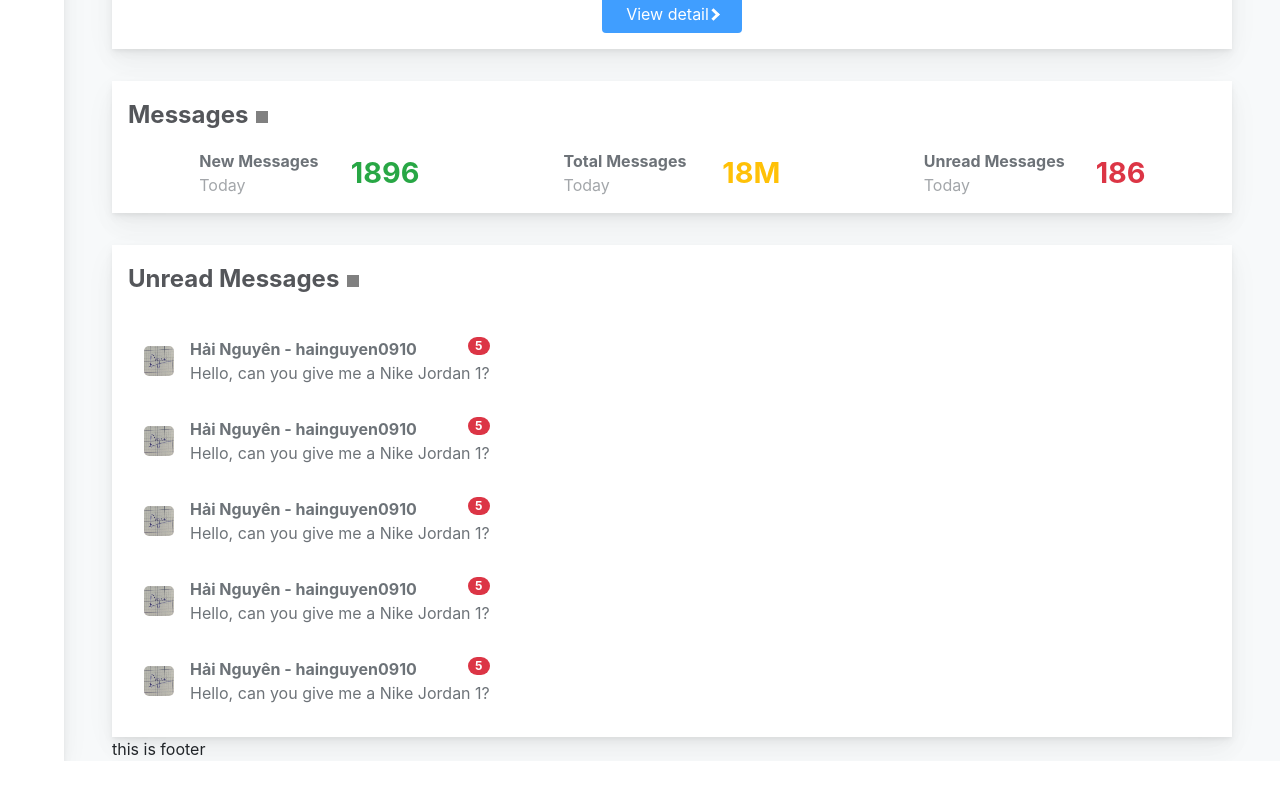
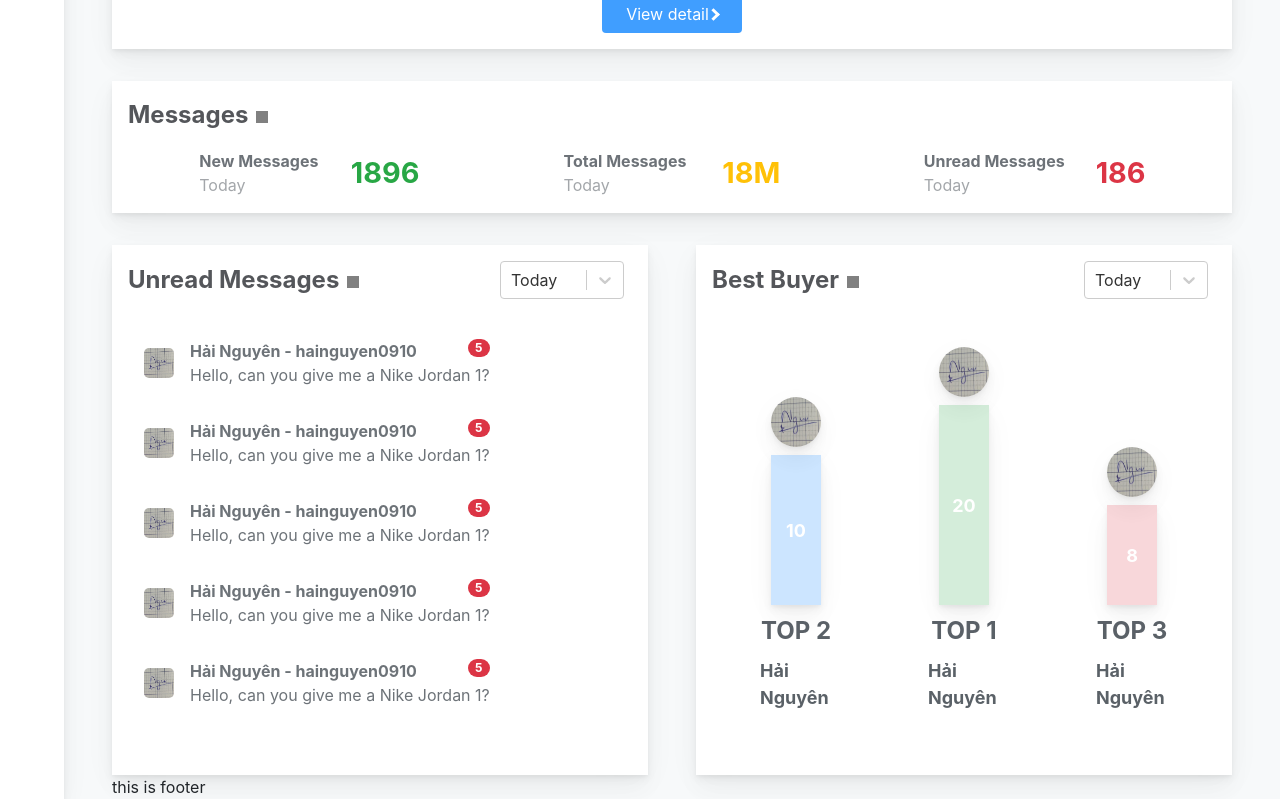
Before and after one commit to hainguyen0910/shoes-shop-admin, a React app: page / in a window 1280 px wide. Shown: the part 1892-2691 px from the top of the page. Before the commit the page ends 2653 px from the top, so only its background shows below. Built offline with nearby package versions, Linux system fonts and the light colour scheme; grey boxes are pictures that could not be loaded.

Commit message:
single bar chart rank

```diff
--- a/src/assets/styles/helpers/_variables.scss
+++ b/src/assets/styles/helpers/_variables.scss
@@ -59,3 +59,8 @@ $breakpoints: (
   'medium': 768px,
   'small': 576px,
 );
+
+$box-shadow-light: 0 0.46875rem 2.1875rem rgba(4, 9, 20, 0.03),
+  0 0.9375rem 1.40625rem rgba(4, 9, 20, 0.03),
+  0 0.25rem 0.53125rem rgba(4, 9, 20, 0.05),
+  0 0.125rem 0.1875rem rgba(4, 9, 20, 0.03);
--- a/src/components/Overview/index.jsx
+++ b/src/components/Overview/index.jsx
@@ -14,6 +14,7 @@ import CardOverview from 'Components/CardOverview';
 import SimpleCard from 'Components/SimpleCard';
 import TableProduct from 'Components/TableProduct';
 import UnreadMessage from 'Components/UnreadMessage';
+import SingleBarRank from 'Components/SingleBarRank';
 import { Scrollbars } from 'react-custom-scrollbars';
 
 import React from 'react';
@@ -273,7 +274,7 @@ function index() {
         actions={<ButtonTest />}
       />
       <div className="tab-animation mt-5 d-flex justify-content-between">
-        <div className="overview-chart">
+        <div className="overview-chart box-shadow-light">
           <div className="title-and-select-type w-100 d-flex justify-content-between align-items-center mb-5">
             <span className="title-chart-overview d-flex align-items-center">
               <span className="mr-2 title-chart-order">Order</span>
@@ -330,7 +331,7 @@ function index() {
             }}
           />
         </div>
-        <div className="main-card bg-white d-flex flex-column justify-content-between align-items-center w-50">
+        <div className="main-card bg-white d-flex flex-column justify-content-between align-items-center w-50 box-shadow-light">
           <div className="product-overview mb-5 w-100 d-flex justify-content-between align-items-center">
             <span className="title-chart-overview d-flex align-items-center">
               <span className="mr-2 title-chart-order">Product</span>
@@ -396,7 +397,7 @@ function index() {
           </div>
         </div>
       </div>
-      <div className="card-revenue d-flex flex-column">
+      <div className="card-revenue d-flex flex-column box-shadow-light">
         <span className="title-chart-overview d-flex align-items-center mb-3">
           <span className="mr-2 title-chart-order">Revenue</span>
           <Tooltip
@@ -428,7 +429,7 @@ function index() {
         </div>
       </div>
 
-      <div className="bg-white table-wrapper">
+      <div className="bg-white table-wrapper box-shadow-light">
         <TableProduct
           title="Product list sold"
           data={dataTable}
@@ -447,7 +448,7 @@ function index() {
         </div>
       </div>
 
-      <div className="card-revenue d-flex flex-column">
+      <div className="card-revenue d-flex flex-column box-shadow-light">
         <span className="title-chart-overview d-flex align-items-center mb-3">
           <span className="mr-2 title-chart-order">Messages</span>
           <Tooltip
@@ -479,8 +480,10 @@ function index() {
         </div>
       </div>
 
-      <div className="table-messages-unread-and-user-active">
-        <div className="mr-2 d-flex align-items-center ">
+      <div className="table-messages-unread-and-user-active d-flex">
+        <div className="w-50 box-shadow-light bg-white">
+          <div className="mr-2 d-flex align-items-center justify-content-between">
+            <span className="d-flex align-items-center">
               <span className="mr-2 title-chart-order">Unread Messages</span>
               <Tooltip
                 content="This is a descriptive chart of order status by week, month or year."
@@ -488,8 +491,16 @@ function index() {
               >
                 <img src={aboutIcon} alt="" className="order-about-icon" />
               </Tooltip>
+            </span>
+            <Select
+              options={optionsSelect}
+              className="w-25"
+              defaultValue={optionsSelect[0]}
+              // onChange={handleOnChangType}
+            />
           </div>
-        <div className="unread-messages-box w-50 mt-4">
+
+          <div className="unread-messages-box mt-4">
             <Scrollbars style={{ width: '100%', height: '400px' }}>
               {messages.map((item, _index) => (
                 <UnreadMessage data={item} key={_index} />
@@ -497,6 +508,56 @@ function index() {
             </Scrollbars>
           </div>
         </div>
+
+        <div className="w-50 ml-5 box-shadow-light bg-white">
+          <div className="mr-2 d-flex align-items-center justify-content-between">
+            <span className="d-flex align-items-center">
+              <span className="mr-2 title-chart-order">Best Buyer</span>
+              <Tooltip
+                content="This is a descriptive chart of order status by week, month or year."
+                position="right"
+              >
+                <img src={aboutIcon} alt="" className="order-about-icon" />
+              </Tooltip>
+            </span>
+            <Select
+              options={optionsSelect}
+              className="w-25"
+              defaultValue={optionsSelect[0]}
+              // onChange={handleOnChangType}
+            />
+          </div>
+
+          <div className="top-buyer">
+            <div className="top-3 d-flex justify-content-center">
+              <SingleBarRank
+                height={150}
+                width={50}
+                color="#cce5ff"
+                data={messages[0]}
+                title="top 2"
+                count={10}
+              />
+              <SingleBarRank
+                height={200}
+                width={50}
+                color="#d4edda"
+                data={messages[0]}
+                title="top 1"
+                count={20}
+              />
+              <SingleBarRank
+                height={100}
+                width={50}
+                color="#f8d7da"
+                data={messages[0]}
+                title="top 3"
+                count={8}
+              />
+            </div>
+          </div>
+        </div>
+      </div>
     </div>
   );
 }
--- a/src/components/Overview/style.scss
+++ b/src/components/Overview/style.scss
@@ -1,4 +1,8 @@
 @import 'assets/styles/helpers/variables';
+
+.box-shadow-light {
+  box-shadow: $box-shadow-light;
+}
 
 .overview-chart {
   width: 50%;
@@ -7,20 +11,12 @@
   flex-direction: column;
   justify-content: space-between;
   align-items: center;
-  box-shadow: 0 0.46875rem 2.1875rem rgba(4, 9, 20, 0.03),
-    0 0.9375rem 1.40625rem rgba(4, 9, 20, 0.03),
-    0 0.25rem 0.53125rem rgba(4, 9, 20, 0.05),
-    0 0.125rem 0.1875rem rgba(4, 9, 20, 0.03);
   padding: 1rem;
 }
 .main-card {
   display: flex;
   justify-content: center;
   align-items: center;
-  box-shadow: 0 0.46875rem 2.1875rem rgba(4, 9, 20, 0.03),
-    0 0.9375rem 1.40625rem rgba(4, 9, 20, 0.03),
-    0 0.25rem 0.53125rem rgba(4, 9, 20, 0.05),
-    0 0.125rem 0.1875rem rgba(4, 9, 20, 0.03);
   margin-left: 5rem !important;
 }
 
@@ -57,10 +53,6 @@
   padding: 1rem !important;
   margin-top: 2rem;
   background-color: $white-color;
-  box-shadow: 0 0.46875rem 2.1875rem rgba(4, 9, 20, 0.03),
-    0 0.9375rem 1.40625rem rgba(4, 9, 20, 0.03),
-    0 0.25rem 0.53125rem rgba(4, 9, 20, 0.05),
-    0 0.125rem 0.1875rem rgba(4, 9, 20, 0.03);
 }
 
 .view-detail-table-product {
@@ -82,32 +74,15 @@
     &:hover {
       color: $white-color;
       transform: scale(1.1);
-      box-shadow: 0 0.46875rem 2.1875rem rgba(4, 9, 20, 0.03),
-        0 0.9375rem 1.40625rem rgba(4, 9, 20, 0.03),
-        0 0.25rem 0.53125rem rgba(4, 9, 20, 0.05),
-        0 0.125rem 0.1875rem rgba(4, 9, 20, 0.03);
+      box-shadow: $box-shadow-light;
       transition: all 0.3s;
     }
   }
 }
 
-.table-wrapper {
-  box-shadow: 0 0.46875rem 2.1875rem rgba(4, 9, 20, 0.03),
-    0 0.9375rem 1.40625rem rgba(4, 9, 20, 0.03),
-    0 0.25rem 0.53125rem rgba(4, 9, 20, 0.05),
-    0 0.125rem 0.1875rem rgba(4, 9, 20, 0.03);
+.table-messages-unread-and-user-active {
+  margin-top: 2rem;
+  .box-shadow-light.bg-white {
+    padding: 1rem !important;
+  }
 }
-
-.table-messages-unread-and-user-active {
-  padding: 1rem !important;
-  background-color: $white-color;
-  box-shadow: 0 0.46875rem 2.1875rem rgba(4, 9, 20, 0.03),
-    0 0.9375rem 1.40625rem rgba(4, 9, 20, 0.03),
-    0 0.25rem 0.53125rem rgba(4, 9, 20, 0.05),
-    0 0.125rem 0.1875rem rgba(4, 9, 20, 0.03);
-  margin-top: 2rem;
-  // .unread-messages-box {
-  //   height: 80 * 5px;
-  //   overflow-y: auto;
-  // }
-}
--- /dev/null
+++ b/src/components/SingleBarRank/index.jsx
@@ -0,0 +1,29 @@
+import React from 'react';
+import Tooltip from 'Components/Tooltip';
+
+import './style.scss';
+
+function index(props) {
+  const { width, height, color, title, data, count } = props;
+  return (
+    <div className="d-flex flex-column align-items-center justify-content-end p-5">
+      <div className="info-top-rank">
+        <Tooltip content={data.username} position="top">
+          <img src={data.avatar} alt="" className="box-shadow-light" />
+        </Tooltip>
+      </div>
+      <div
+        className="bar-chart d-flex justify-content-center align-items-center box-shadow-light "
+        style={{ width, height, backgroundColor: color }}
+      >
+        <div className="among-bought w-100 d-flex justify-content-center align-items-center">
+          {count}
+        </div>
+      </div>
+      <div className="bar-chart-title mt-2 ">{title}</div>
+      <div className="bar-chart-fullname mt-2 ">{data.fullname}</div>
+    </div>
+  );
+}
+
+export default index;
--- /dev/null
+++ b/src/components/SingleBarRank/style.scss
@@ -0,0 +1,33 @@
+@import 'assets/styles/helpers/variables';
+
+.info-top-rank {
+  margin-bottom: 0.5rem;
+  img {
+    background-size: cover;
+    width: 50px;
+    height: 50px;
+    border-radius: 50%;
+  }
+}
+
+.bar-chart-title,
+.bar-chart-fullname {
+  text-transform: uppercase;
+  font-weight: bold;
+  font-size: $fs-3;
+  color: $text-color-1;
+  opacity: 0.9;
+}
+
+.bar-chart-fullname {
+  font-size: $fs-2;
+  text-transform: capitalize;
+}
+
+.bar-chart {
+  .among-bought {
+    font-size: $fs-2;
+    font-weight: bold;
+    color: $white-color;
+  }
+}
```
Lines whose indentation alone changed are shown as unchanged.
